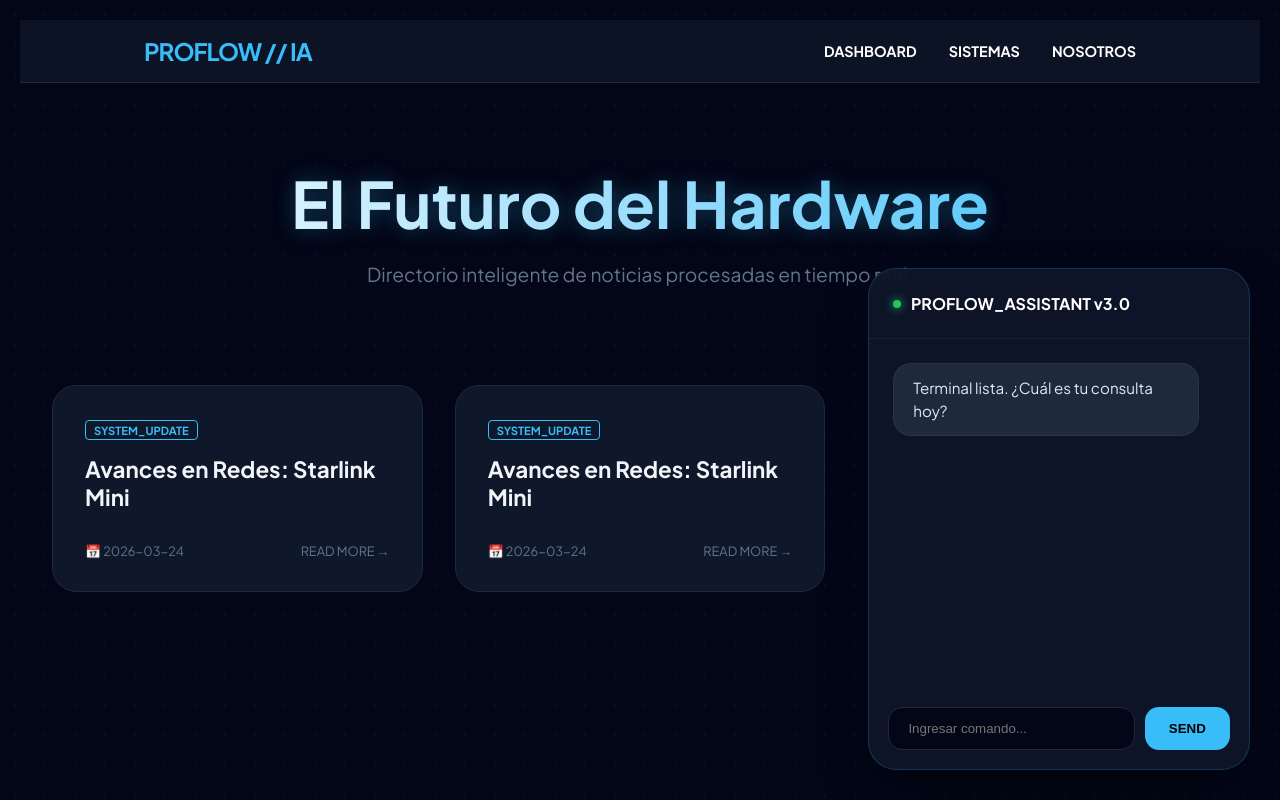
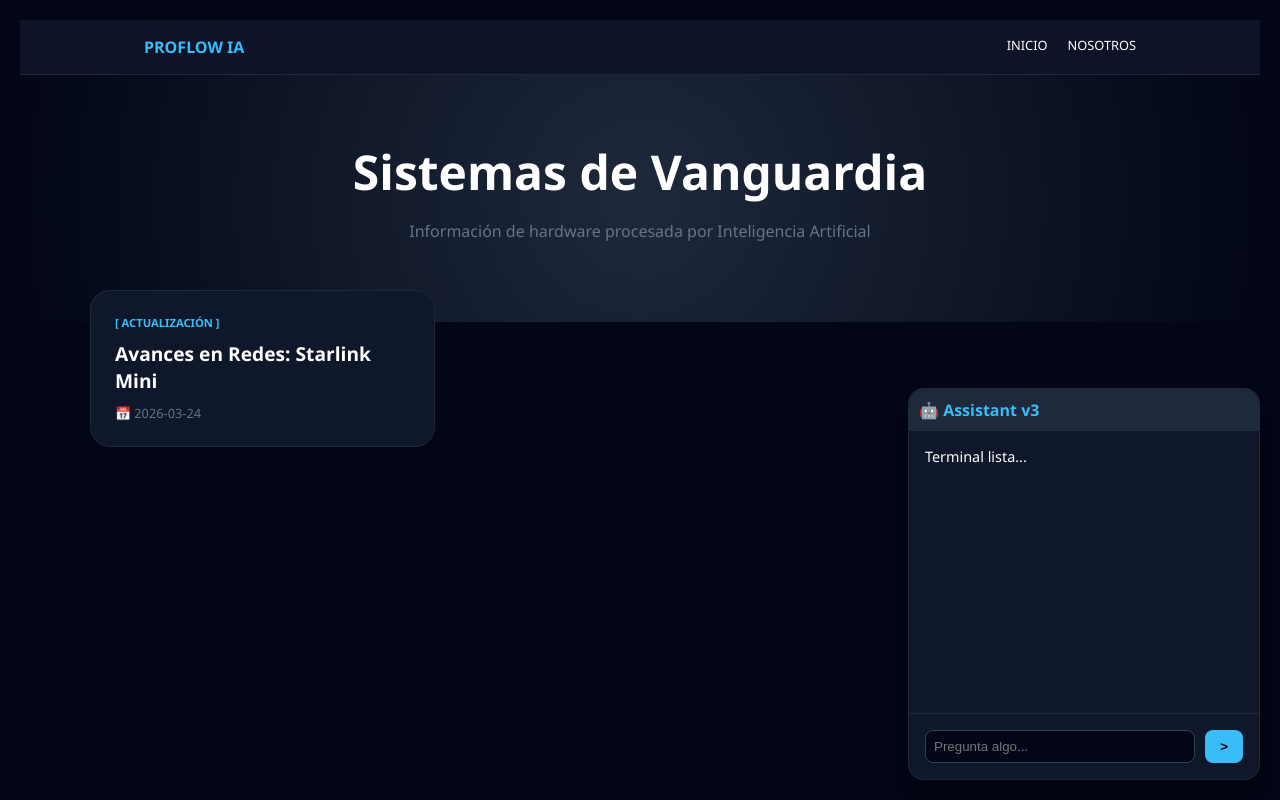
Before and after one commit to brakeedoll-hash/proflow-ia, an Astro site: page / in a window 1280 px wide. Built offline with nearby package versions, Linux system fonts and the light colour scheme; Astro itself is replaced by a stand-in of ours.

Commit message:
Update index.astro

```diff
--- a/src/pages/index.astro
+++ b/src/pages/index.astro
@@ -1,22 +1,9 @@
 ---
-let posts = [];
-try {
-  // Esta es la forma más compatible de buscar archivos en Astro/Vercel
-  const allPosts = import.meta.glob(['./herramientas/*.md', '/src/pages/herramientas/*.md', '../pages/herramientas/*.md'], { eager: true });
-
-  posts = Object.values(allPosts);
-
-  // Ordenar: Las noticias con fecha más reciente arriba
-  if (posts.length > 0) {
-    posts.sort((a, b) => {
-      const dateA = new Date(a.frontmatter.fecha || 0);
-      const dateB = new Date(b.frontmatter.fecha || 0);
-      return dateB - dateA;
-    });
-  }
-} catch (e) {
-  console.error("Fallo crítico en el núcleo:", e);
-}
+// Lógica de importación REFORZADA para Vercel
+const allPosts = import.meta.glob('./herramientas/*.md', { eager: true });
+const posts = Object.values(allPosts).sort((a, b) =>
+  new Date(b.frontmatter.fecha) - new Date(a.frontmatter.fecha)
+);
 ---
 
 <html lang="es">
@@ -24,113 +11,79 @@ try {
   <meta charset="utf-8" />
   <title>ProFlow IA | Core</title>
   <meta name="viewport" content="width=device-width, initial-scale=1.0" />
-  <link href="https://fonts.googleapis.com/css2?family=Plus+Jakarta+Sans:wght@400;700&display=swap" rel="stylesheet">
   <style>
-    :root { --primary: #38bdf8; --bg: #020617; --card: #0f172a; }
-    body { background: var(--bg); color: white; font-family: 'Plus Jakarta Sans', sans-serif; margin: 0; overflow-x: hidden; }
+    :root { --accent: #38bdf8; --bg: #020617; --card: #0f172a; }
+    body { background: var(--bg); color: white; font-family: 'Segoe UI', sans-serif; margin: 0; }
+    nav { background: rgba(15, 23, 42, 0.9); padding: 1rem 10%; display: flex; justify-content: space-between; border-bottom: 1px solid #1e293b; position: sticky; top: 0; z-index: 100; backdrop-filter: blur(10px); }
+    .hero { text-align: center; padding: 4rem 1rem; background: radial-gradient(circle at center, #1e293b 0%, #020617 100%); }
+    .grid { display: grid; grid-template-columns: repeat(auto-fill, minmax(300px, 1fr)); gap: 2rem; max-width: 1100px; margin: -2rem auto 5rem; padding: 0 2rem; }
+    .card { background: var(--card); border: 1px solid #1e293b; padding: 1.5rem; border-radius: 20px; transition: 0.3s; text-decoration: none; color: white; display: flex; flex-direction: column; }
+    .card:hover { border-color: var(--accent); transform: translateY(-5px); box-shadow: 0 10px 30px rgba(56, 189, 248, 0.1); }
 
-    /* Fondo con efecto de red */
-    body::before { content: ""; position: fixed; top: 0; left: 0; width: 100%; height: 100%; background-image: radial-gradient(#1e293b 1px, transparent 1px); background-size: 30px 30px; opacity: 0.3; z-index: -1; }
-
-    nav { backdrop-filter: blur(10px); background: rgba(15, 23, 42, 0.8); padding: 1rem 10%; display: flex; justify-content: space-between; align-items: center; border-bottom: 1px solid #1e293b; position: sticky; top: 0; z-index: 100; }
-    .logo { font-weight: 800; color: var(--primary); font-size: 1.5rem; letter-spacing: -1px; }
-
-    .hero { text-align: center; padding: 5rem 1rem; }
-    .hero h1 { font-size: 4rem; margin: 0; background: linear-gradient(to right, #fff, #38bdf8); -webkit-background-clip: text; -webkit-text-fill-color: transparent; filter: drop-shadow(0 0 10px rgba(56, 189, 248, 0.3)); }
-
-    .grid { display: grid; grid-template-columns: repeat(auto-fill, minmax(320px, 1fr)); gap: 2rem; max-width: 1200px; margin: 0 auto 5rem; padding: 0 2rem; }
-    .card { background: var(--card); border: 1px solid #1e293b; padding: 2rem; border-radius: 24px; transition: 0.4s cubic-bezier(0.175, 0.885, 0.32, 1.275); position: relative; overflow: hidden; }
-    .card:hover { transform: translateY(-10px); border-color: var(--primary); box-shadow: 0 20px 40px rgba(0,0,0,0.4); }
-    .card h2 { margin-top: 1rem; font-size: 1.4rem; color: #f1f5f9; }
-    .card-link { text-decoration: none; color: inherit; }
-
-    /* Glass Chat */
-    #chat-widget { position: fixed; bottom: 30px; right: 30px; width: 380px; height: 500px; background: rgba(15, 23, 42, 0.9); backdrop-filter: blur(15px); border: 1px solid rgba(56, 189, 248, 0.2); border-radius: 28px; display: flex; flex-direction: column; box-shadow: 0 25px 50px -12px rgba(0,0,0,0.5); z-index: 1000; }
-    .chat-header { padding: 1.5rem; border-bottom: 1px solid rgba(255,255,255,0.05); display: flex; align-items: center; gap: 10px; font-weight: bold; }
-    .status-dot { width: 8px; height: 8px; background: #22c55e; border-radius: 50%; box-shadow: 0 0 10px #22c55e; }
-    #messages { flex: 1; overflow-y: auto; padding: 1.5rem; display: flex; flex-direction: column; gap: 1rem; }
-    .msg { padding: 0.8rem 1.2rem; border-radius: 18px; max-width: 80%; font-size: 0.95rem; line-height: 1.5; }
-    .user { background: var(--primary); color: #020617; align-self: flex-end; font-weight: 600; }
-    .bot { background: #1e293b; color: #e2e8f0; align-self: flex-start; border: 1px solid rgba(255,255,255,0.05); }
-    .chat-input-area { padding: 1.2rem; display: flex; gap: 10px; }
-    input { flex: 1; background: #020617; border: 1px solid #1e293b; color: white; padding: 0.8rem 1.2rem; border-radius: 14px; outline: none; transition: 0.3s; }
-    input:focus { border-color: var(--primary); }
-    button { background: var(--primary); border: none; padding: 0.8rem 1.5rem; border-radius: 14px; cursor: pointer; font-weight: bold; transition: 0.3s; }
-    button:hover { transform: scale(1.05); filter: brightness(1.1); }
+    /* Chat Pro */
+    #chat { position: fixed; bottom: 20px; right: 20px; width: 350px; background: var(--card); border: 1px solid #1e293b; border-radius: 15px; display: flex; flex-direction: column; box-shadow: 0 20px 40px rgba(0,0,0,0.5); }
+    #messages { height: 250px; overflow-y: auto; padding: 1rem; font-size: 0.9rem; }
+    .input-area { display: flex; padding: 1rem; border-top: 1px solid #1e293b; gap: 10px; }
+    input { flex: 1; background: #020617; border: 1px solid #334155; color: white; padding: 8px; border-radius: 8px; outline: none; }
+    button { background: var(--accent); border: none; padding: 8px 15px; border-radius: 8px; font-weight: bold; cursor: pointer; }
   </style>
 </head>
 <body>
   <nav>
-    <div class="logo">PROFLOW // IA</div>
-    <div style="display:flex; gap: 2rem; font-size: 0.9rem; font-weight: 600;">
-      <span>DASHBOARD</span>
-      <span>SISTEMAS</span>
-      <span>NOSOTROS</span>
+    <div style="font-weight: 800; color: var(--accent);">PROFLOW IA</div>
+    <div style="display:flex; gap: 20px; font-size: 0.8rem;">
+      <a href="/" style="color:white; text-decoration:none;">INICIO</a>
+      <a href="/nosotros" style="color:white; text-decoration:none;">NOSOTROS</a>
     </div>
   </nav>
 
   <div class="hero">
-    <h1>El Futuro del Hardware</h1>
-    <p style="color: #64748b; font-size: 1.2rem;">Directorio inteligente de noticias procesadas en tiempo real.</p>
+    <h1 style="font-size: 3rem; margin: 0;">Sistemas de Vanguardia</h1>
+    <p style="color: #64748b;">Información de hardware procesada por Inteligencia Artificial</p>
   </div>
 
   <div class="grid">
-    {posts.length > 0 ? (
-      posts.map(p => (
-        <a href={p.url} class="card-link">
-          <div class="card">
-            <span style="color:var(--primary); font-size:0.7rem; font-weight:800; border: 1px solid var(--primary); padding: 2px 8px; border-radius: 4px;">SYSTEM_UPDATE</span>
-            <h2>{p.frontmatter.title}</h2>
-            <div style="margin-top:2rem; color:#64748b; font-size:0.8rem; display:flex; justify-content:space-between;">
-              <span>📅 {p.frontmatter.fecha}</span>
-              <span>READ MORE →</span>
-            </div>
-          </div>
-        </a>
-      ))
-    ) : (
-      <div style="grid-column: 1/-1; text-align:center; opacity: 0.5;">Esperando datos del núcleo...</div>
+    {posts.length > 0 ? posts.map(p => (
+      <a href={p.url} class="card">
+        <span style="color:var(--accent); font-size:0.7rem; font-weight:bold;">[ ACTUALIZACIÓN ]</span>
+        <h2 style="font-size: 1.2rem; margin: 10px 0;">{p.frontmatter.title}</h2>
+        <div style="margin-top:auto; font-size:0.8rem; color:#64748b;">📅 {p.frontmatter.fecha}</div>
+      </a>
+    )) : (
+      <div style="grid-column: 1/-1; text-align:center; padding: 50px;">
+        <p>No se encontraron noticias. Verifica /src/pages/herramientas/</p>
+      </div>
     )}
   </div>
 
-  <div id="chat-widget">
-    <div class="chat-header"><div class="status-dot"></div> PROFLOW_ASSISTANT v3.0</div>
-    <div id="messages">
-      <div class="msg bot">Terminal lista. ¿Cuál es tu consulta hoy?</div>
-    </div>
-    <div class="chat-input-area">
-      <input type="text" id="userInput" placeholder="Ingresar comando..." />
-      <button id="sendBtn">SEND</button>
+  <div id="chat">
+    <div style="background: #1e293b; padding: 10px; border-radius: 15px 15px 0 0; font-weight: bold; color: var(--accent);">🤖 Assistant v3</div>
+    <div id="messages"><div>Terminal lista...</div></div>
+    <div class="input-area">
+      <input type="text" id="userInput" placeholder="Pregunta algo..." />
+      <button id="sendBtn">></button>
     </div>
   </div>
 
   <script>
     const btn = document.getElementById('sendBtn');
     const input = document.getElementById('userInput');
-    const messages = document.getElementById('messages');
+    const box = document.getElementById('messages');
 
     async function chat() {
-      const text = input.value.trim();
-      if(!text) return;
-
-      messages.innerHTML += `<div class="msg user">${text}</div>`;
+      const msg = input.value; if(!msg) return;
+      box.innerHTML += `<div><b>Tú:</b> ${msg}</div>`;
       input.value = '';
-      messages.scrollTop = messages.scrollHeight;
-
       try {
         const res = await fetch('/api/chat', {
           method: 'POST',
-          headers: {'Content-Type': 'application/json'},
-          body: JSON.stringify({ message: text })
+          body: JSON.stringify({ message: msg })
         });
         const data = await res.json();
-        messages.innerHTML += `<div class="msg bot">${data.response || data.error}</div>`;
-      } catch {
-        messages.innerHTML += `<div class="msg bot" style="color:#ef4444">CRITICAL_ERROR: Link failed.</div>`;
-      }
-      messages.scrollTop = messages.scrollHeight;
+        box.innerHTML += `<div><b>IA:</b> ${data.response || data.error}</div>`;
+      } catch { box.innerHTML += `<div>Error link.</div>`; }
+      box.scrollTop = box.scrollHeight;
     }
-
     btn.onclick = chat;
     input.onkeypress = (e) => e.key === 'Enter' && chat();
   </script>
```
